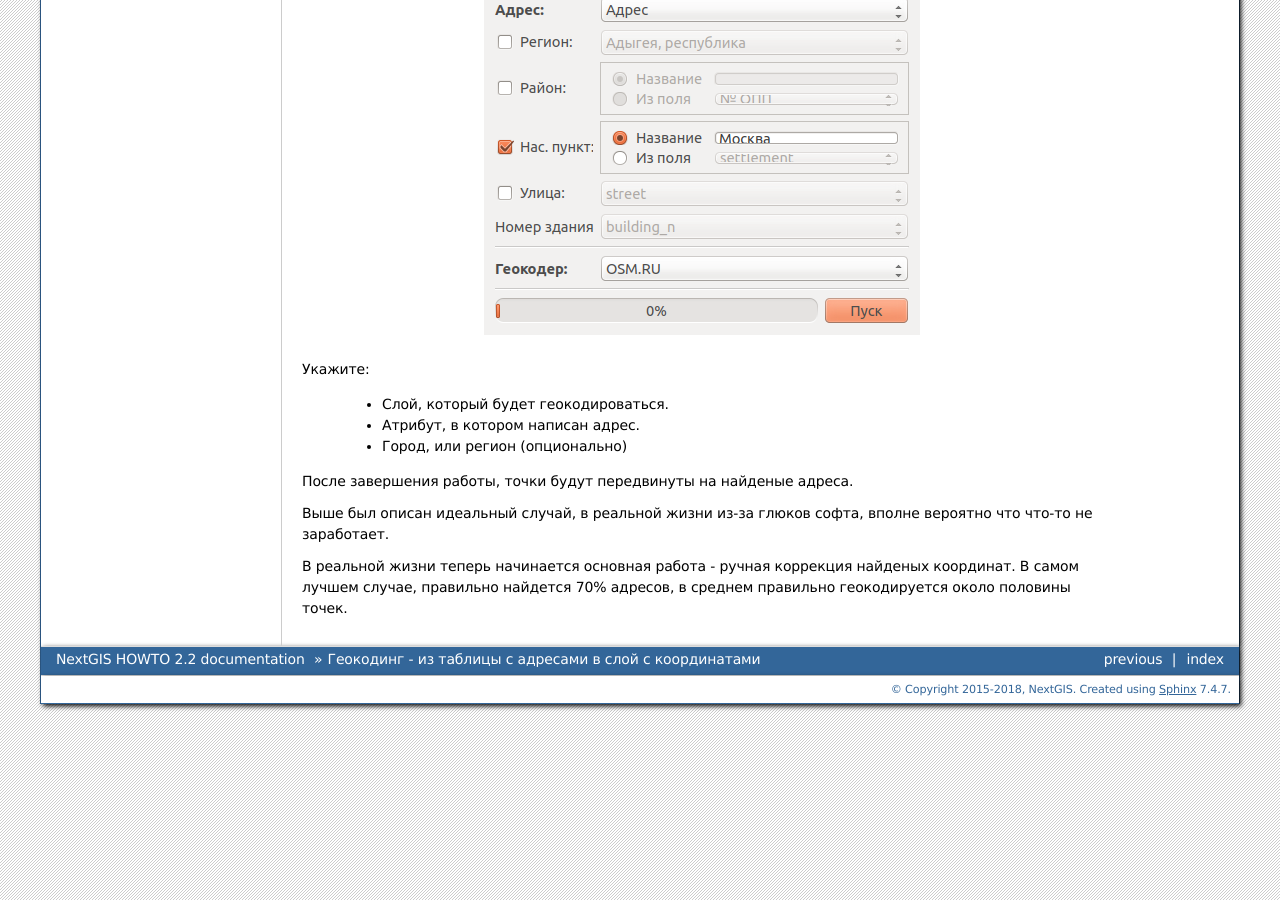
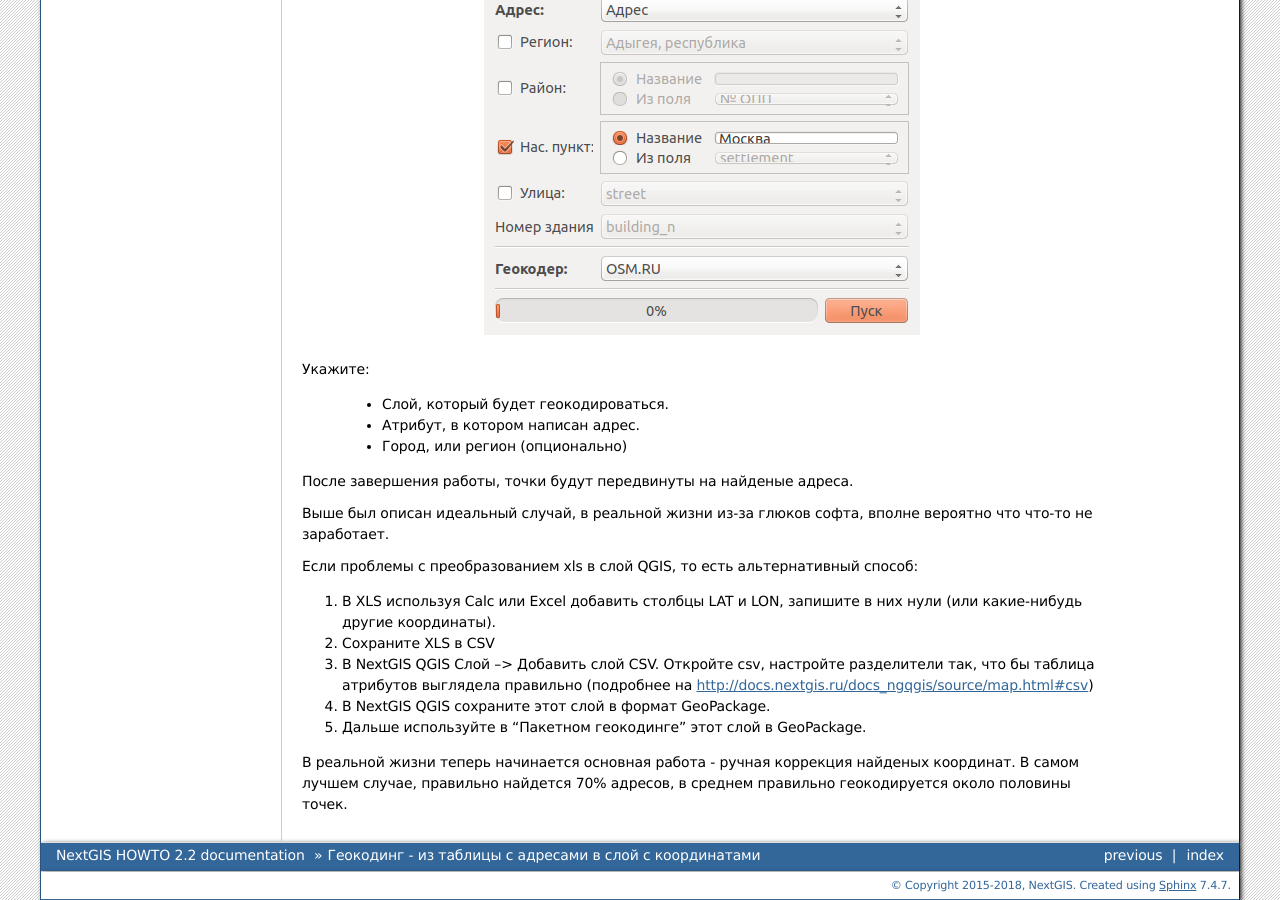
Before and after one commit to nextgis/docs_howto, a Sphinx documentation site: the page built from source/rugeocoder.rst, in a window 1280 px wide and 900 px high, scrolled down 2043 px. Built offline with Sphinx 7.4.7, drawn with Linux system fonts in a browser that asks for light colours; formulas are drawn with MathJax 3; pages that are not in the unit, such as notebooks, are missing from menus.

Commit message:
Update rugeocoder.rst

```diff
--- a/source/rugeocoder.rst
+++ b/source/rugeocoder.rst
@@ -64,6 +64,13 @@
 
 Выше был описан идеальный случай, в реальной жизни из-за глюков софта, вполне вероятно что что-то не заработает.
 
+Если проблемы с преобразованием xls в слой QGIS, то есть альтернативный способ:
+
+1. В XLS используя Calc или Excel добавить столбцы LAT и LON, запишите в них нули (или какие-нибудь другие координаты).
+2. Сохраните XLS в CSV
+3. В NextGIS QGIS Слой --> Добавить слой CSV. Откройте csv, настройте разделители так, что бы таблица атрибутов выглядела правильно (подробнее на http://docs.nextgis.ru/docs_ngqgis/source/map.html#csv)
+4. В NextGIS QGIS сохраните этот слой в формат GeoPackage.
+5. Дальше используйте в "Пакетном геокодинге" этот слой в GeoPackage.
 
 
 В реальной жизни теперь начинается основная работа - ручная коррекция найденых координат. В самом лучшем случае, правильно найдется 70% адресов, в среднем правильно геокодируется около половины точек.
```
